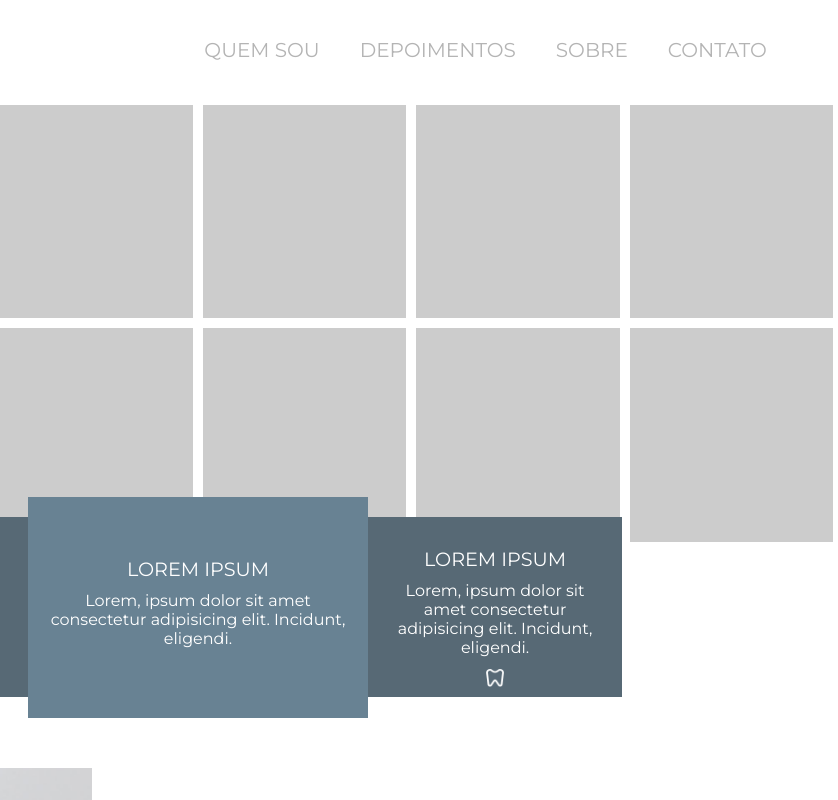
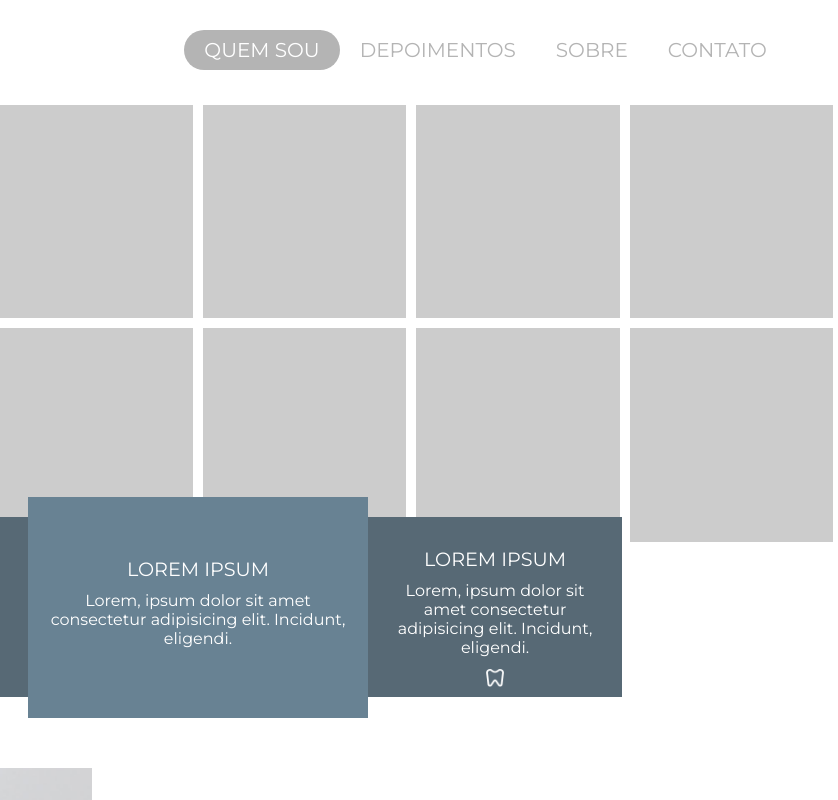
Before and after one commit to PhenBD/Projeto04-Dankicode, a plain HTML site: page index.html in a window 1280 px wide. In both pictures the pointer is over the item "QUEM SOU". Shown: the top 800 px of the page, 442-1280 px from the left. Drawn offline with Linux system fonts and the light colour scheme.

Commit message:
menu-desktop hover

```diff
--- a/css/style.css
+++ b/css/style.css
@@ -43,11 +43,24 @@ header nav.menu-desktop ul li{
     font-size: 1.25rem;
     text-transform: uppercase;
     padding: 8px 20px;
+    cursor: pointer;
 }
 
 header nav.menu-desktop ul li a{
     color: #b4b4b4;
     text-decoration: none;
+}
+
+header nav.menu-desktop ul li:hover{
+    background-color: #b4b4b4;
+    border-radius: 20px;
+    color: white;
+    transition: background-color 0.25s;
+}
+
+header nav.menu-desktop ul li a:hover{
+    color: white;
+    transition: 0.25s;
 }
 
 header nav.menu-mobile{
@@ -348,6 +361,7 @@ section.social .facebook p{
 
 section.contato{
     padding: 100px 4%;
+    background-color: #f8f8f8;
 }
 
 section.contato h2{
```
